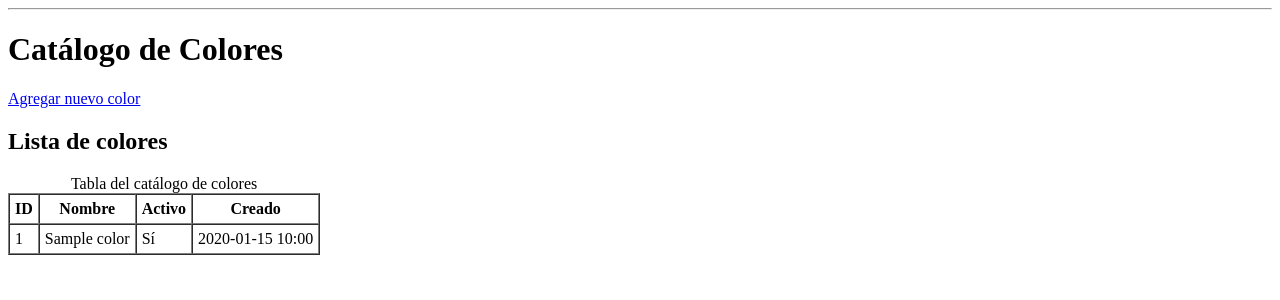
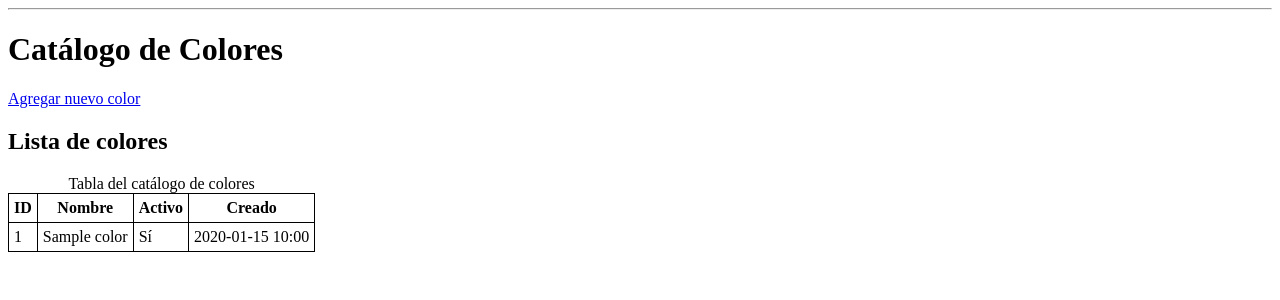
Before and after one commit to furniture-store-utl/backend-furniture-store, a Flask app: page /colors/ in a window 1280 px wide. Shown: the part 26-326 px from the top of the page. Run offline with Flask 3, Linux system fonts and the light colour scheme; tables that the repository leaves empty hold one stand-in row (values such as "Sample post").

Commit message:
DCFS-38 Replace deprecated HTML attributes with CSS styling
Co-authored-by: DevOjeda016 <172947644+DevOjeda016@users.noreply.github.com>

```diff
--- a/app/templates/colors/list.html
+++ b/app/templates/colors/list.html
@@ -3,13 +3,24 @@
 {% block title %}Colores - Furniture Store{% endblock %}
 
 {% block content %}
+<style>
+    .colors-table {
+        border-collapse: collapse;
+    }
+
+    .colors-table th,
+    .colors-table td {
+        border: 1px solid #000;
+        padding: 5px;
+    }
+</style>
 <h1>Catálogo de Colores</h1>
 
 <a href="{{ url_for('colors.create_color') }}">Agregar nuevo color</a>
 
 <h2>Lista de colores</h2>
 {% if colors %}
-<table border="1" cellpadding="5" cellspacing="0" aria-label="Tabla del catálogo de colores">
+<table class="colors-table" aria-label="Tabla del catálogo de colores">
     <caption>Tabla del catálogo de colores</caption>
     <thead>
         <tr>
```
